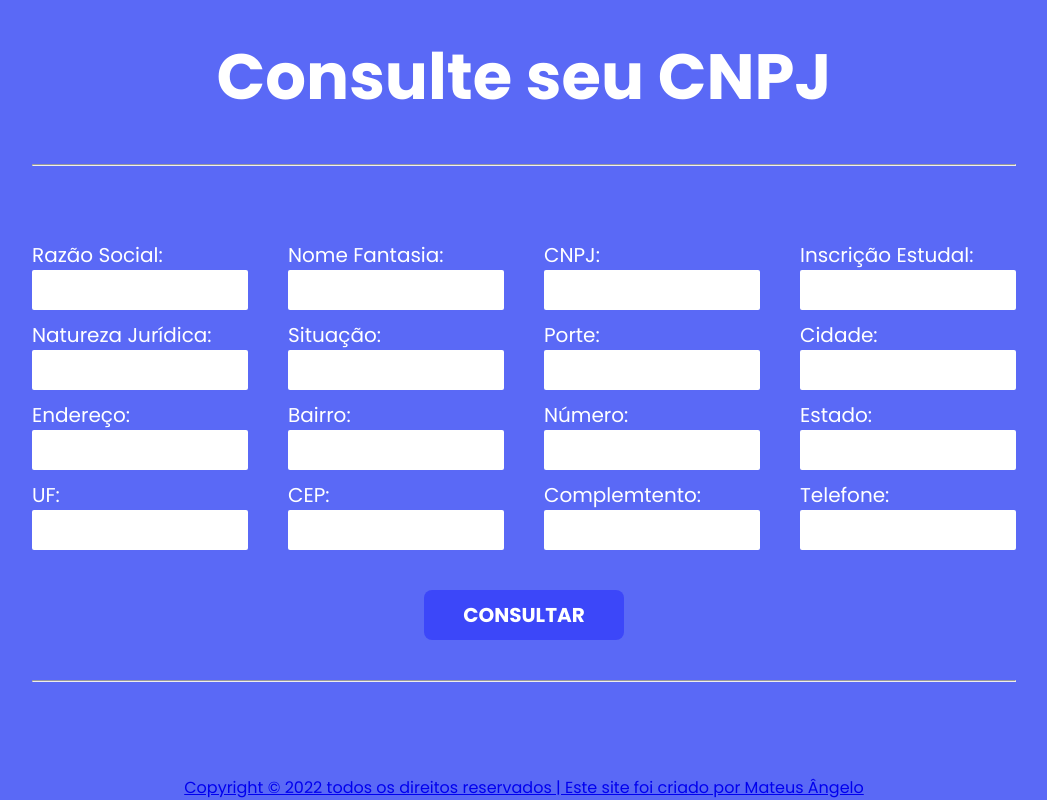
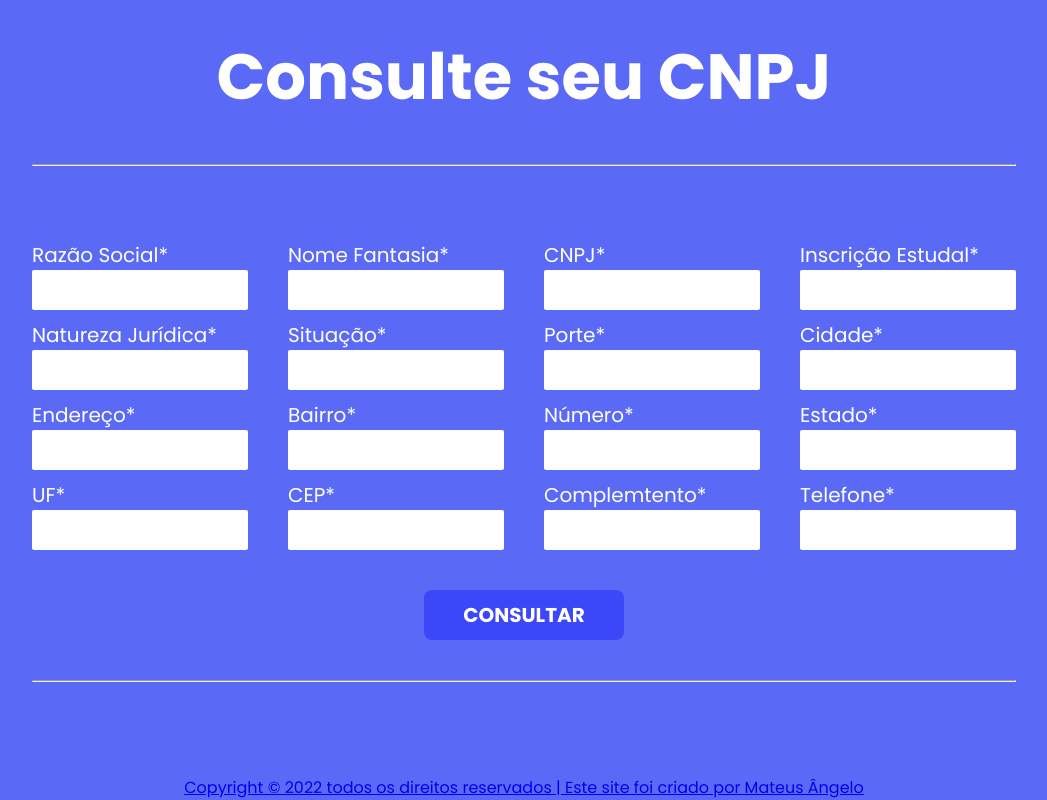
Before and after one commit to mateusnagelo/consut-cnpj-pv, a website: page index.html in a window 1280 px wide. Shown: the whole page, without its empty margins (116-1163 px from the left). Drawn offline with nearby package versions, Linux system fonts and the light colour scheme.

Commit message:
ajuste no LABEL

```diff
--- a/index.html
+++ b/index.html
@@ -15,73 +15,73 @@
         <div class="row" >
             <div class="inputbox">
                 <input type="text" id="nome" >
-                <label for="nome">Razão Social:</label>
+                <label for="nome">Razão Social*</label>
             </div>
             <div class="inputbox">
                 <input type="text" id="fantasia"  >
-                <label for="fantasia">Nome Fantasia:</label>
+                <label for="fantasia">Nome Fantasia*</label>
             </div>
             <div class="inputbox">
                 <input type="text" id="cnpj" data-mask="00.000.000/000-00" >
-                <label for="cnpj">CNPJ:</label>
+                <label for="cnpj">CNPJ*</label>
             </div>
             <div class="inputbox">
                 <input type="text" id="inscricao" >
-                <label for="inscricao">Inscrição Estudal:</label>
+                <label for="inscricao">Inscrição Estudal*</label>
             </div>
         </div>
         <div class="row">
             <div class="inputbox">
                 <input type="text" id="natureza" >
-                <label for="natureza">Natureza Jurídica:</label>
+                <label for="natureza">Natureza Jurídica*</label>
             </div>
             <div class="inputbox">
                 <input type="text" id="situacao"  >
-                <label for="situacao">Situação:</label>
+                <label for="situacao">Situação*</label>
             </div>
             <div class="inputbox">
                 <input type="text" id="porte"  >
-                <label for="porte">Porte:</label>
+                <label for="porte">Porte*</label>
             </div>
             <div class="inputbox">
                 <input type="text" id="cidade"  >
-                <label for="cidade">Cidade:</label>
+                <label for="cidade">Cidade*</label>
             </div>
         </div>
         <div class="row">
             <div class="inputbox">
                 <input type="text" id="endereco"  >
-                <label for="endereco">Endereço:</label>
+                <label for="endereco">Endereço*</label>
             </div>
             <div class="inputbox">
                 <input type="text" id="bairro" >
-                <label for="bairro">Bairro:</label>
+                <label for="bairro">Bairro*</label>
             </div>
             <div class="inputbox">
                 <input type="text" id="numero"  >
-                <label for="numero">Número:</label>
+                <label for="numero">Número*</label>
             </div>
             <div class="inputbox">
                 <input type="text" id="estado">
-                <label for="estado">Estado:</label>
+                <label for="estado">Estado*</label>
             </div>
         </div>
         <div class="row">
             <div class="inputbox">
                 <input type="text" id="uf"  >
-                <label for="uf">UF:</label>
+                <label for="uf">UF*</label>
             </div>
             <div class="inputbox">
                 <input type="text" id="cep"  >
-                <label for="cep">CEP:</label>
+                <label for="cep">CEP*</label>
             </div>
             <div class="inputbox">
                 <input type="text" id="complemtento"   >
-                <label for="complemtento">Complemtento:</label>
+                <label for="complemtento">Complemtento*</label>
             </div>
             <div class="inputbox">
                 <input type="text" id="telefone"  s>
-                <label for="telefone">Telefone:</label>
+                <label for="telefone">Telefone*</label>
             </div>
         </div>
         <div class="row">
```
